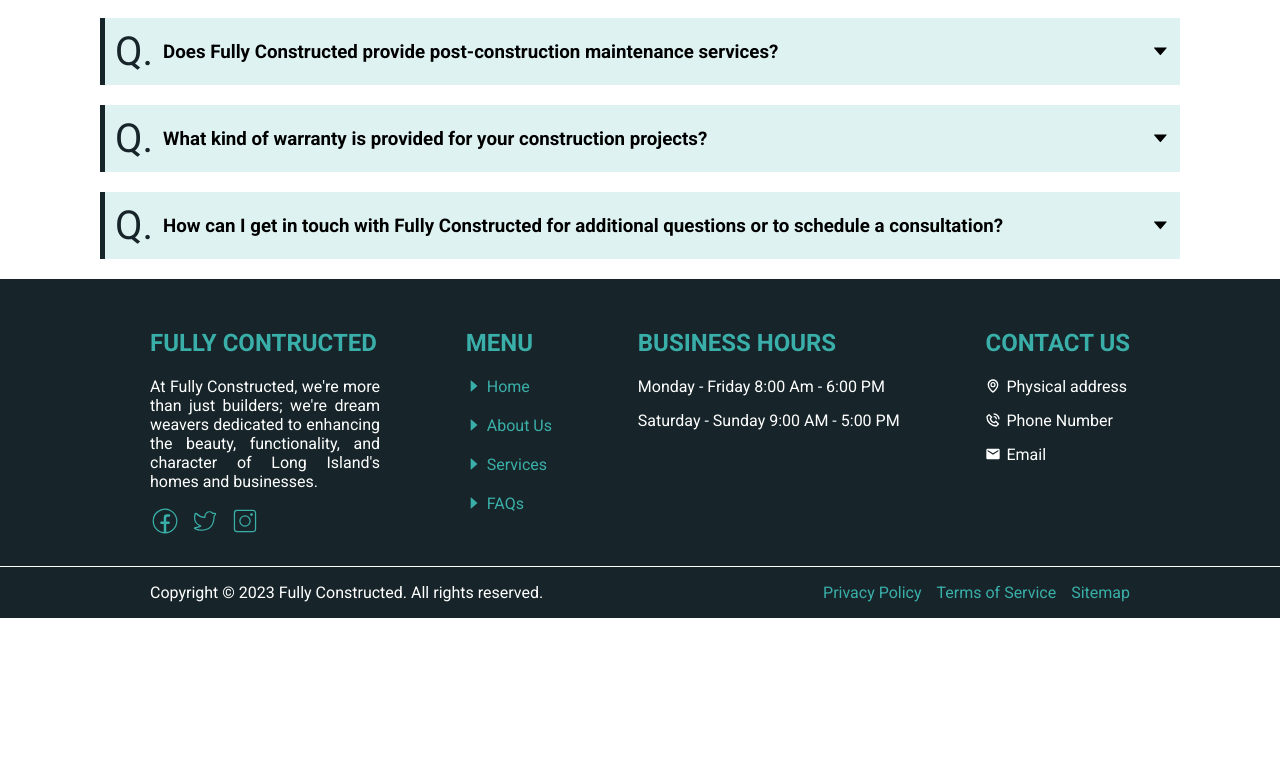
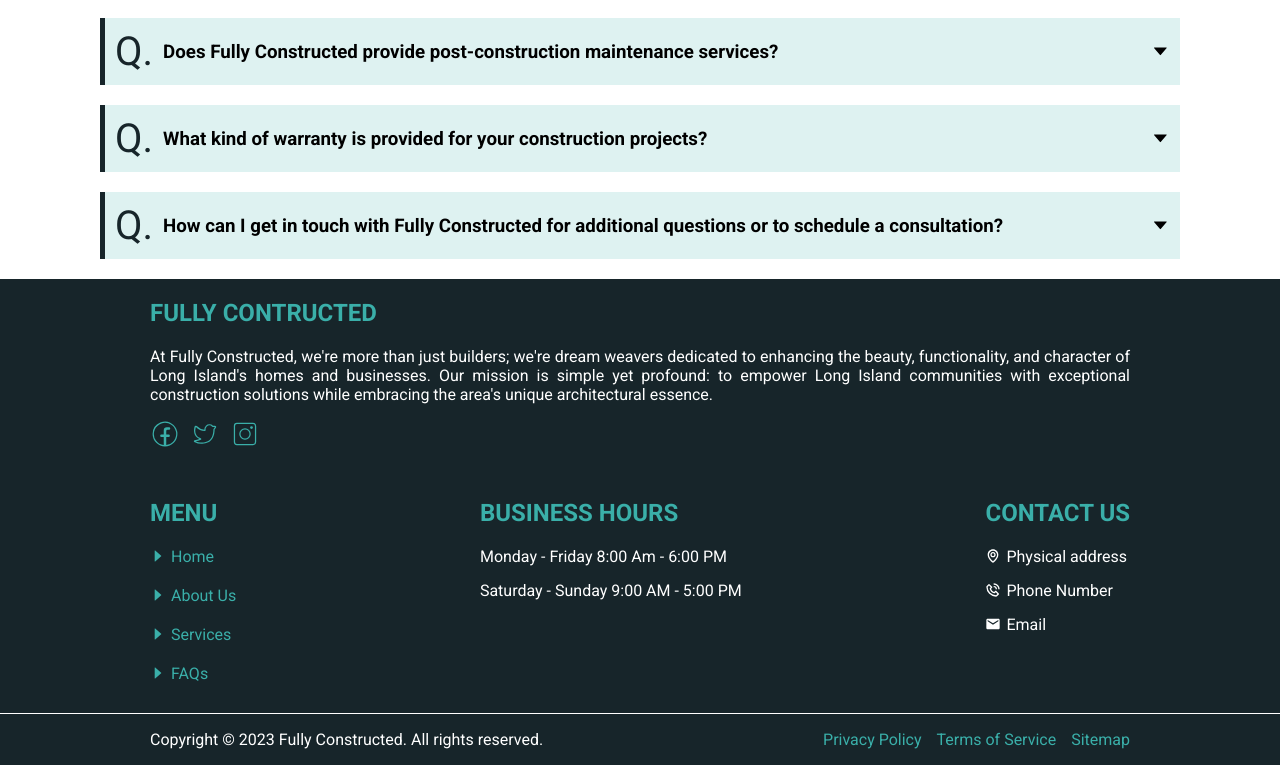
Before and after one commit to Wahaj-Ali/construction-web, a React (Create React App) app: page /FAQs in a window 1280 px wide. Shown: the part 994-1759 px from the top of the page. Before the commit the page ends 1612 px from the top, so only its background shows below. Built offline with nearby package versions, Linux system fonts and the light colour scheme.

Commit message:
Redesign footer.

```diff
--- a/src/Components/Footer/Footer.css
+++ b/src/Components/Footer/Footer.css
@@ -18,6 +18,7 @@
 .socialMedia {
     display: flex;
     flex-direction: column;
+    padding: 0 150px;
 }
 
 .socialMedia h2, .fMenu h2, .fContactInfo h2, .business h2 {
@@ -28,7 +29,7 @@
 .socialMedia p {
     margin: 0;
     margin-bottom: 15px;
-    width: 230px;
+    /* width: 230px; */
     text-align: justify;
 }
 
--- a/src/Components/Footer/Footer.jsx
+++ b/src/Components/Footer/Footer.jsx
@@ -9,16 +9,17 @@ import { Link } from 'react-router-dom';
 const Footer = () => {
     return (
         <div className='footer'>
-            <div className="footerUp">
-                <div className="footerColumn socialMedia">
+            <div className=" socialMedia">
                     <h2>Fully Contructed</h2>
-                    <p>At Fully Constructed, we're more than just builders; we're dream weavers dedicated to enhancing the beauty, functionality, and character of Long Island's homes and businesses.</p>
+                    <p>At Fully Constructed, we're more than just builders; we're dream weavers dedicated to enhancing the beauty, functionality, and character of Long Island's homes and businesses. Our mission is simple yet profound: to empower Long Island communities with exceptional construction solutions while embracing the area's unique architectural essence. </p>
                     <div className="smIcons">
                         <Link to="/" className='fsLink'><CiFacebook /></Link>
                         <Link to="/" className='fsLink'><CiTwitter /></Link>
                         <Link to="/" className='fsLink'><CiInstagram /></Link>
                     </div>
                 </div>
+            <div className="footerUp">
+
 
                 <div className="footerColumn fMenu">
                     <h2>Menu</h2>
```
